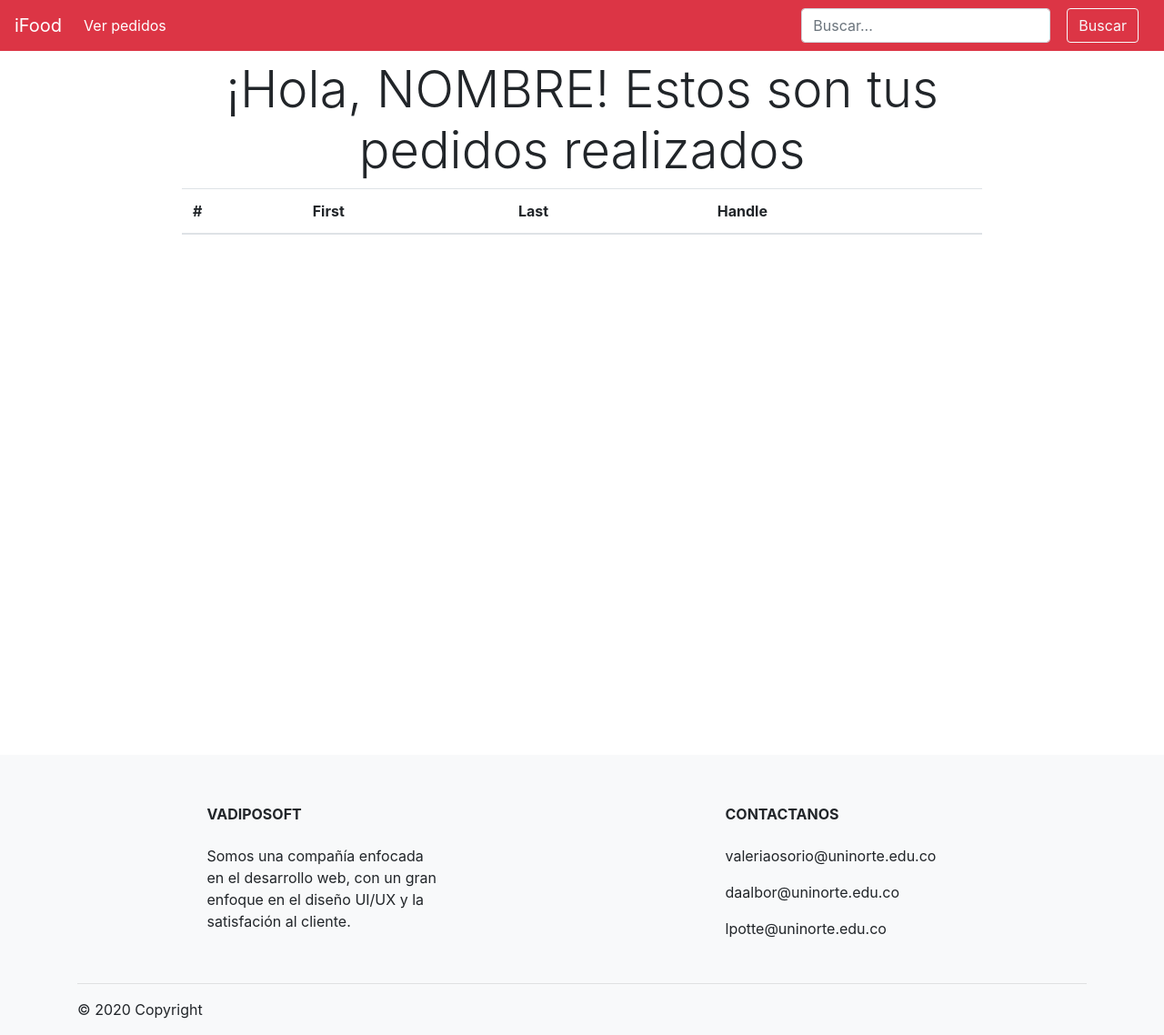
After one commit to valtdv/iFood, a PHP site: page /pedidos_usuario.php in a window 1280 px wide. The commit adds this page. Shown: the whole page at 91% size. Run offline with PHP 8.4, Linux system fonts and the light colour scheme; lists and menus that the app fills with data are empty.

Commit message:
vista de pedidos

```diff
--- a/css/styles.css
+++ b/css/styles.css
@@ -49,3 +49,10 @@ article{
  justify-content: center;
  align-items: center;
 }
+
+.viewprt{
+  padding-top: 30px;
+  margin-top: 30px;
+  display: block;
+  height: 100vh;
+}
--- /dev/null
+++ b/pedidos_usuario.php
@@ -0,0 +1,109 @@
+<!DOCTYPE html>
+<html>
+
+<head>
+    <title>MyFood - Pedidos realizados</title>
+    <meta charset="utf-8" />
+    <meta name="viewport" content="width=device-width, initial-scale=1" />
+    <link rel="stylesheet" href="./css/styles.css" />
+    <link rel="stylesheet" href="https://stackpath.bootstrapcdn.com/bootstrap/4.4.1/css/bootstrap.min.css" integrity="sha384-Vkoo8x4CGsO3+Hhxv8T/Q5PaXtkKtu6ug5TOeNV6gBiFeWPGFN9MuhOf23Q9Ifjh" crossorigin="anonymous" />
+    <script src="./js/sesion_cliente.js"></script>
+</head>
+
+<body>
+    <!-- NAVBAR CON LOGO Y BARRA DE BUSQUEDA -->
+    <header>
+        <nav class="navbar navbar-expand-lg navbar-light bg-danger fixed-top">
+            <a class="navbar-brand text-white" href="#">iFood</a>
+            <button class="navbar-toggler" type="button" data-toggle="collapse" data-target="#navbarSupportedContent" aria-controls="navbarSupportedContent" aria-expanded="false" aria-label="Toggle navigation">
+                <span class="navbar-toggler-icon"></span>
+            </button>
+            <div class="collapse navbar-collapse" id="navbarSupportedContent">
+                <ul class="navbar-nav mr-auto">
+                    <li class="nav-item active">
+                        <a class="nav-link text-white" href="#pedidos">Ver pedidos<span class="sr-only">(current)</span></a>
+                    </li>
+                </ul>
+                <form class="form-inline my-2 my-lg-0">
+                    <input class="form-control mr-sm-2" type="search" placeholder="Buscar..." aria-label="Search" />
+                    <button class="btn btn-outline-light my-2 my-sm-0" type="submit">
+                        Buscar
+                    </button>
+                </form>
+            </div>
+        </nav>
+    </header>
+    <!-- PEDIDOS REALIZADOS -->
+    <section id="pedidos" class="viewprt">
+        <h1 class="d-flex justify-content-center display-4 text-center">¡Hola, NOMBRE! Estos son tus pedidos realizados</h1>
+        <!-- TABLA DE PEDIDOS -->
+        <table class="table">
+            <thead>
+                <tr>
+                    <th scope="col">#</th>
+                    <th scope="col">First</th>
+                    <th scope="col">Last</th>
+                    <th scope="col">Handle</th>
+                </tr>
+            </thead>
+            <tbody>
+            </tbody>
+        </table>
+    </section>
+    <!-- INFORMACION DE LA EMPRESA -->
+    <footer class="bg-light page-footer font-small mdb-color pt-4">
+        <div class="container text-center text-md-left">
+            <div class="row text-center text-md-left mt-3 pb-3">
+                <div class="col-md-3 col-lg-3 col-xl-3 mx-auto mt-3">
+                    <h6 class="text-uppercase mb-4 font-weight-bold">Vadiposoft</h6>
+                    <p>
+                        Somos una compañía enfocada en el desarrollo web, con un gran
+                        enfoque en el diseño UI/UX y la satisfación al cliente.
+                    </p>
+                </div>
+                <hr class="w-100 clearfix d-md-none" />
+                <div class="col-md-4 col-lg-3 col-xl-3 mx-auto mt-3">
+                    <h6 class="text-uppercase mb-4 font-weight-bold">Contactanos</h6>
+                    <p>valeriaosorio@uninorte.edu.co</p>
+                    <p>daalbor@uninorte.edu.co</p>
+                    <p>lpotte@uninorte.edu.co</p>
+                    <p></p>
+                </div>
+            </div>
+            <hr />
+            <div class="row d-flex align-items-center">
+                <div class="col-md-7 col-lg-8">
+                    <p class="text-center text-md-left">© 2020 Copyright</p>
+                </div>
+                <div class="col-md-5 col-lg-4 ml-lg-0">
+                    <div class="text-center text-md-right">
+                        <ul class="list-unstyled list-inline">
+                            <li class="list-inline-item">
+                                <a class="btn-floating btn-sm rgba-white-slight mx-1">
+                                    <i class="fab fa-facebook-f"></i>
+                                </a>
+                            </li>
+                            <li class="list-inline-item">
+                                <a class="btn-floating btn-sm rgba-white-slight mx-1">
+                                    <i class="fab fa-twitter"></i>
+                                </a>
+                            </li>
+                            <li class="list-inline-item">
+                                <a class="btn-floating btn-sm rgba-white-slight mx-1">
+                                    <i class="fab fa-google-plus-g"></i>
+                                </a>
+                            </li>
+                            <li class="list-inline-item">
+                                <a class="btn-floating btn-sm rgba-white-slight mx-1">
+                                    <i class="fab fa-linkedin-in"></i>
+                                </a>
+                            </li>
+                        </ul>
+                    </div>
+                </div>
+            </div>
+        </div>
+    </footer>
+</body>
+
+</html>
--- a/sesion_cliente.php
+++ b/sesion_cliente.php
@@ -70,7 +70,7 @@
       </div>
       <div class="form-group" id="metodopago"></div>
       <div>
-        <button type="submit" class="btn btn-danger d-flex justify-content-center">Siguiente</button>
+        <button type="submit" class="btn btn-danger d-flex justify-content-center">Realizar pedido</button>
       </div>
     </form>
   </section>
```
